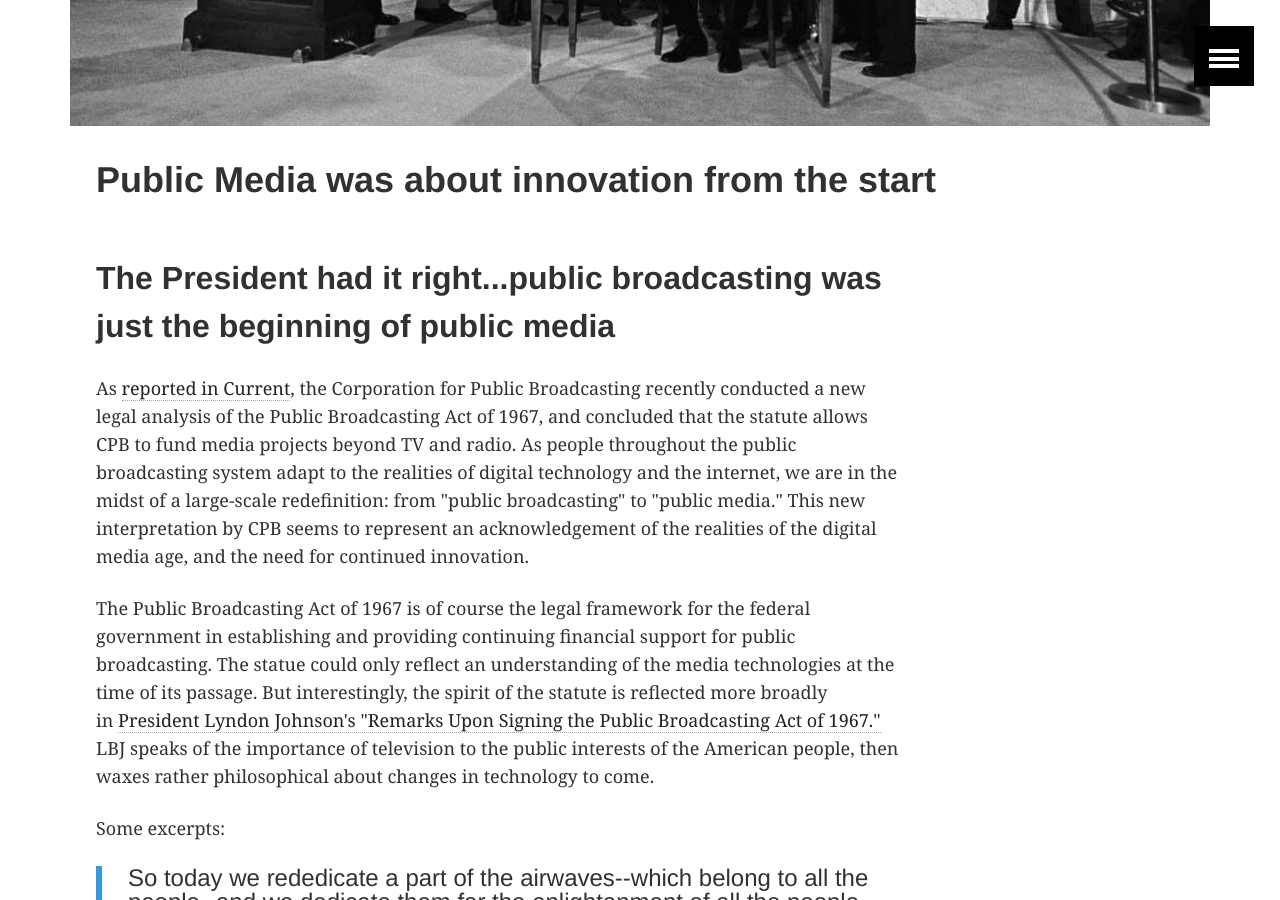
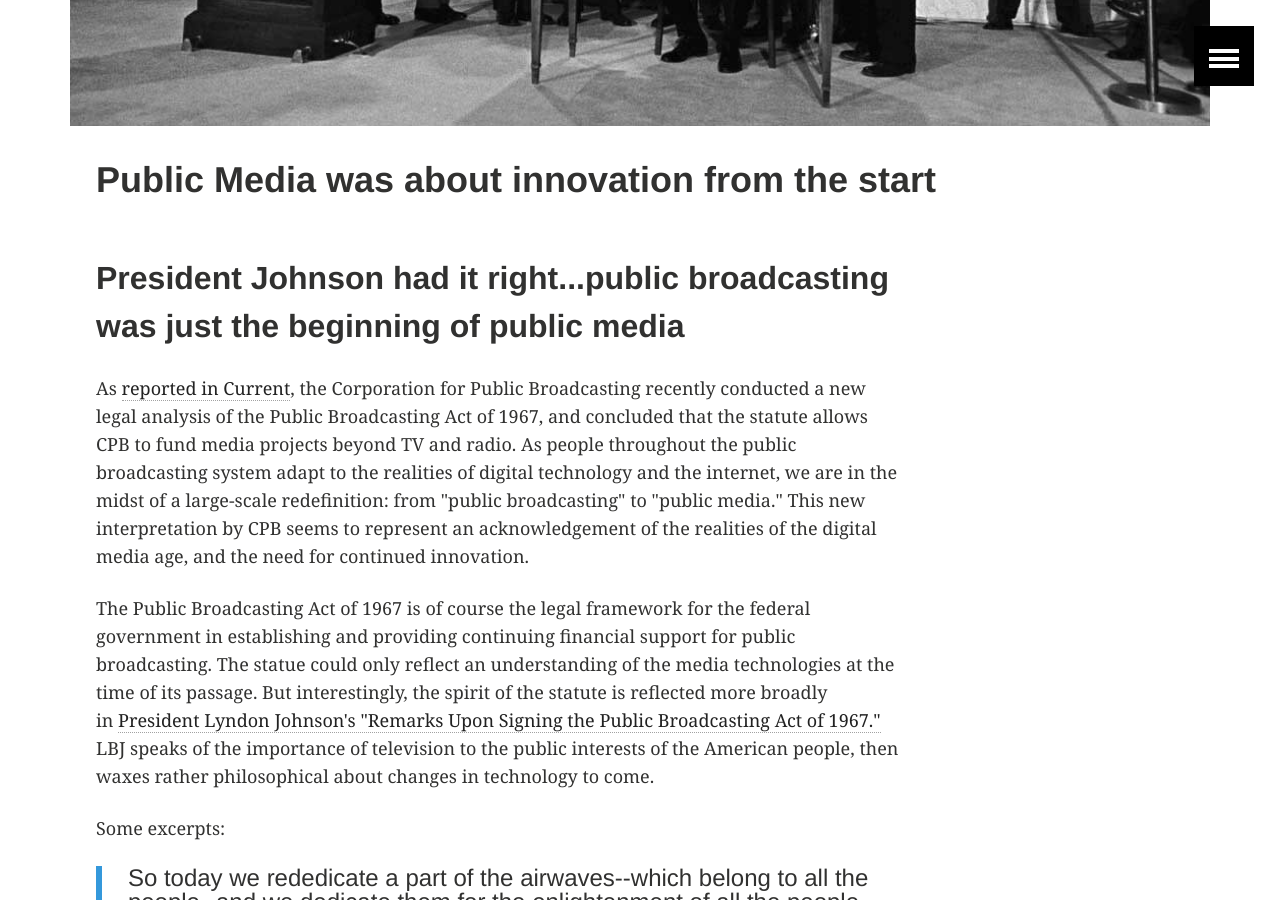
Before and after one commit to jackbrighton/jackbrighton.github.io, a Jekyll site: the page built from _posts/2015-04-23-public-media-innovation.html, in a window 1280 px wide and 900 px high, scrolled down 627 px. Built offline with Jekyll 4.4.1, drawn with Linux system fonts in a browser that asks for light colours.

Commit message:
Edit title of innovation post

```diff
--- a/_posts/2015-04-23-public-media-innovation.html
+++ b/_posts/2015-04-23-public-media-innovation.html
@@ -13,7 +13,7 @@
 - technology
 ---
 
-<h2>The President had it right...public broadcasting was just the beginning of public media</h2>
+<h2>President Johnson had it right...public broadcasting was just the beginning of public media</h2>
 
 <p>As <a href="http://current.org/2015/04/cpb-finds-room-for-media-innovation-in-1967-public-broadcasting-act/">reported in Current</a>, the Corporation for Public Broadcasting recently conducted a new legal analysis of the Public Broadcasting Act of 1967, and concluded that the statute allows CPB to fund media projects beyond TV and radio. As people throughout the public broadcasting system adapt to the realities of digital technology and the internet, we are in the midst of a large-scale redefinition: from "public broadcasting" to "public media." This new interpretation by CPB seems to represent an acknowledgement of the realities of the digital media age, and the need for continued innovation. </p>
 <p>The Public Broadcasting Act of 1967 is of course the legal framework for the federal government in establishing and providing continuing financial support for public broadcasting. The statue could only reflect an understanding of the media technologies at the time of its passage. But interestingly, the spirit of the statute is reflected more broadly in <a href="http://www.presidency.ucsb.edu/ws/?pid=28532">President Lyndon Johnson's "Remarks Upon Signing the Public Broadcasting Act of 1967."</a> LBJ speaks of the importance of television to the public interests of the American people, then waxes rather philosophical about changes in technology to come.</p>
```
